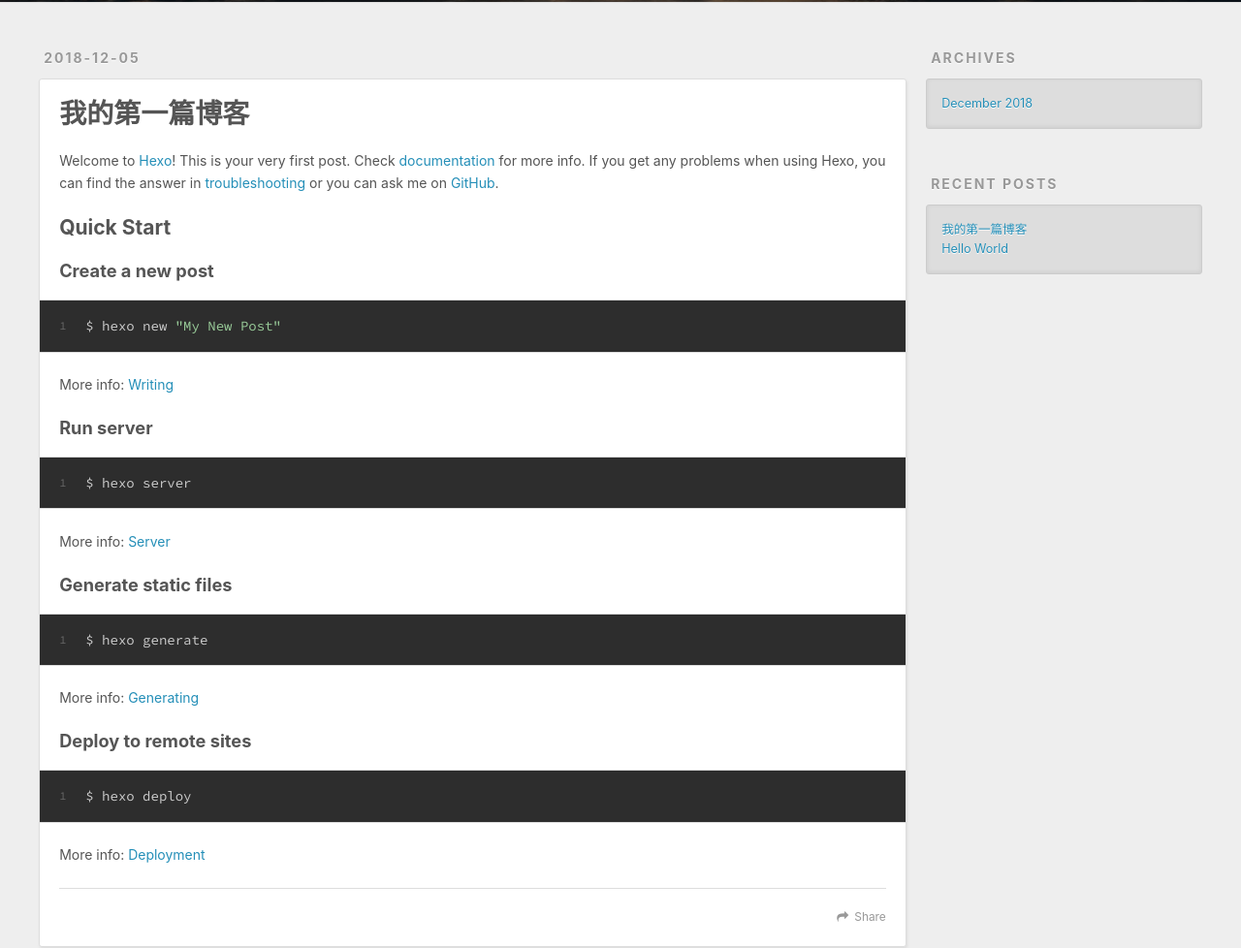
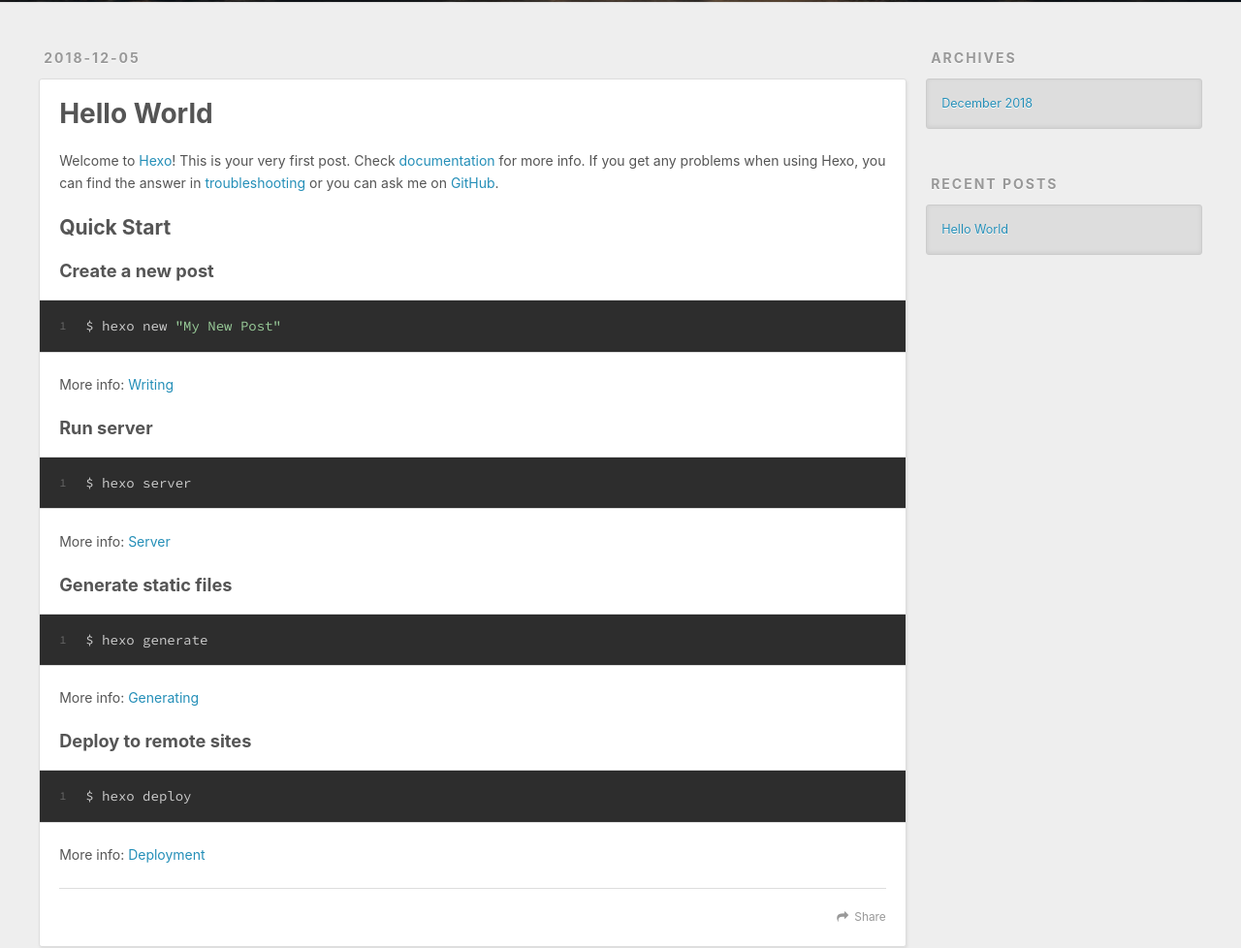
Before and after one commit to flashhuangyi/flashhuangyi.github.io, a plain HTML site: page index.html in a window 1280 px wide. Shown: the part 298-1276 px from the top of the page at 97% size. Drawn offline with nearby package versions, Linux system fonts and the light colour scheme.

Commit message:
Site updated: 2018-12-05 20:24:53

```diff
--- a/index.html
+++ b/index.html
@@ -62,51 +62,6 @@
       <div class="outer">
         <section id="main">
 
-    <article id="post-我的博客" class="article article-type-post" itemscope="" itemprop="blogPost">
-  <div class="article-meta">
-    <a href="/2018/12/05/我的博客/" class="article-date">
-  <time datetime="2018-12-05T11:11:43.448Z" itemprop="datePublished">2018-12-05</time>
-</a>
-
-  </div>
-  <div class="article-inner">
-
-
-      <header class="article-header">
-
-
-    <h1 itemprop="name">
-      <a class="article-title" href="/2018/12/05/我的博客/">我的第一篇博客</a>
-    </h1>
-
-
-      </header>
-
-    <div class="article-entry" itemprop="articleBody">
-
-        <p>Welcome to <a href="https://hexo.io/" target="_blank" rel="noopener">Hexo</a>! This is your very first post. Check <a href="https://hexo.io/docs/" target="_blank" rel="noopener">documentation</a> for more info. If you get any problems when using Hexo, you can find the answer in <a href="https://hexo.io/docs/troubleshooting.html" target="_blank" rel="noopener">troubleshooting</a> or you can ask me on <a href="https://github.com/hexojs/hexo/issues" target="_blank" rel="noopener">GitHub</a>.</p>
-<h2 id="Quick-Start"><a href="#Quick-Start" class="headerlink" title="Quick Start"></a>Quick Start</h2><h3 id="Create-a-new-post"><a href="#Create-a-new-post" class="headerlink" title="Create a new post"></a>Create a new post</h3><figure class="highlight bash"><table><tr><td class="gutter"><pre><span class="line">1</span><br></pre></td><td class="code"><pre><span class="line">$ hexo new <span class="string">"My New Post"</span></span><br></pre></td></tr></table></figure>
-<p>More info: <a href="https://hexo.io/docs/writing.html" target="_blank" rel="noopener">Writing</a></p>
-<h3 id="Run-server"><a href="#Run-server" class="headerlink" title="Run server"></a>Run server</h3><figure class="highlight bash"><table><tr><td class="gutter"><pre><span class="line">1</span><br></pre></td><td class="code"><pre><span class="line">$ hexo server</span><br></pre></td></tr></table></figure>
-<p>More info: <a href="https://hexo.io/docs/server.html" target="_blank" rel="noopener">Server</a></p>
-<h3 id="Generate-static-files"><a href="#Generate-static-files" class="headerlink" title="Generate static files"></a>Generate static files</h3><figure class="highlight bash"><table><tr><td class="gutter"><pre><span class="line">1</span><br></pre></td><td class="code"><pre><span class="line">$ hexo generate</span><br></pre></td></tr></table></figure>
-<p>More info: <a href="https://hexo.io/docs/generating.html" target="_blank" rel="noopener">Generating</a></p>
-<h3 id="Deploy-to-remote-sites"><a href="#Deploy-to-remote-sites" class="headerlink" title="Deploy to remote sites"></a>Deploy to remote sites</h3><figure class="highlight bash"><table><tr><td class="gutter"><pre><span class="line">1</span><br></pre></td><td class="code"><pre><span class="line">$ hexo deploy</span><br></pre></td></tr></table></figure>
-<p>More info: <a href="https://hexo.io/docs/deployment.html" target="_blank" rel="noopener">Deployment</a></p>
-
-
-    </div>
-    <footer class="article-footer">
-      <a data-url="http://yoursite.com/2018/12/05/我的博客/" data-id="cjpb4i6gi0001nornc5azc25q" class="article-share-link">Share</a>
-
-
-    </footer>
-  </div>
-
-</article>
-
-
-
     <article id="post-hello-world" class="article article-type-post" itemscope="" itemprop="blogPost">
   <div class="article-meta">
     <a href="/2018/12/05/hello-world/" class="article-date">
@@ -142,7 +97,7 @@
 
     </div>
     <footer class="article-footer">
-      <a data-url="http://yoursite.com/2018/12/05/hello-world/" data-id="cjpb4i6g90000norn0tafcsdd" class="article-share-link">Share</a>
+      <a data-url="http://yoursite.com/2018/12/05/hello-world/" data-id="cjpb4qw3w0000s0rnp439gyca" class="article-share-link">Share</a>
 
 
     </footer>
@@ -181,10 +136,6 @@
     <h3 class="widget-title">Recent Posts</h3>
     <div class="widget">
       <ul>
-
-          <li>
-            <a href="/2018/12/05/我的博客/">我的第一篇博客</a>
-          </li>
 
           <li>
             <a href="/2018/12/05/hello-world/">Hello World</a>
```
Also changed, not shown: 2018/12/05/hello-world/index.html (+1 -19 lines), archives/2018/12/index.html (+0 -23 lines), archives/2018/index.html (+0 -23 lines), archives/index.html (+0 -23 lines).
